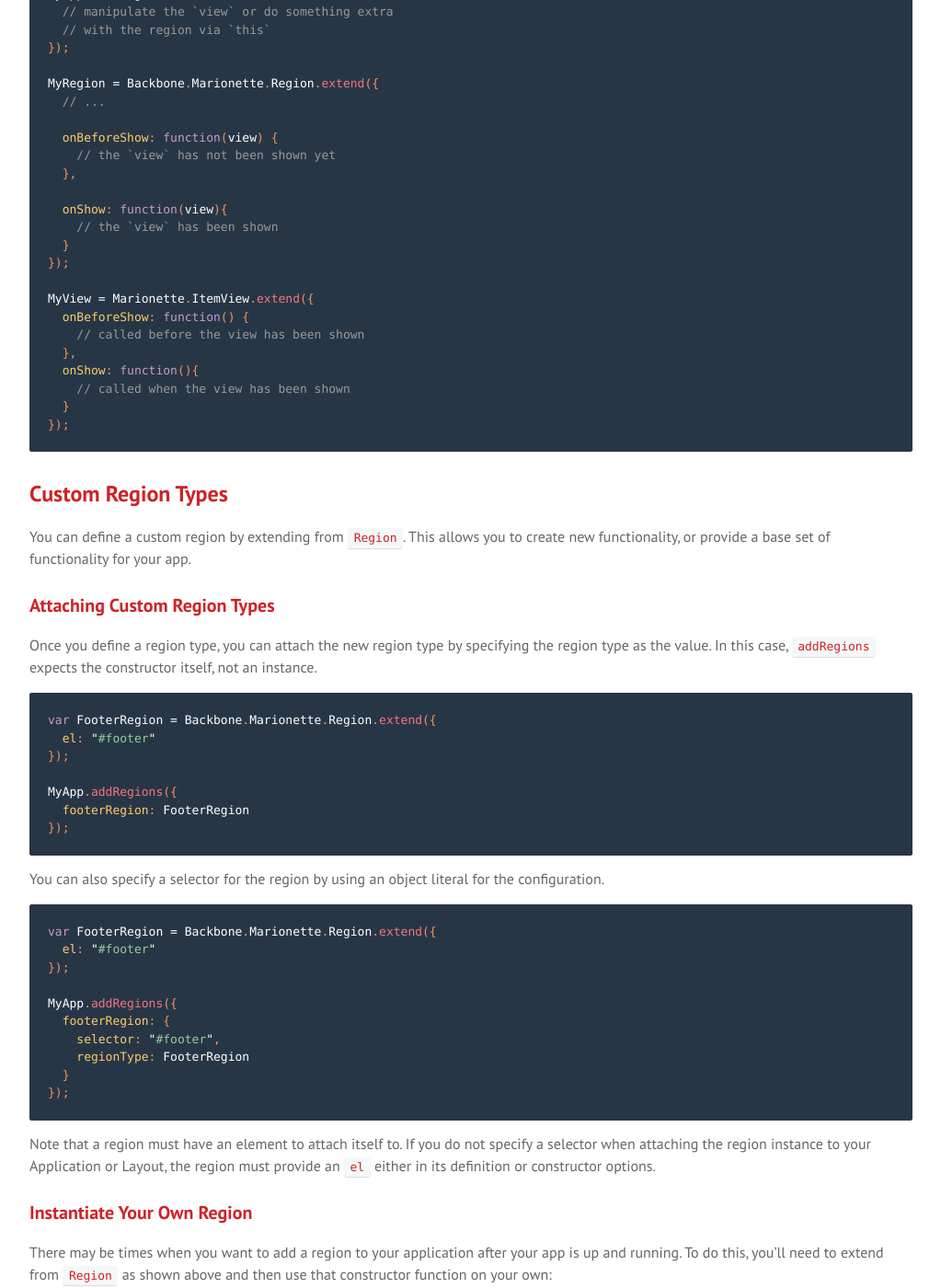
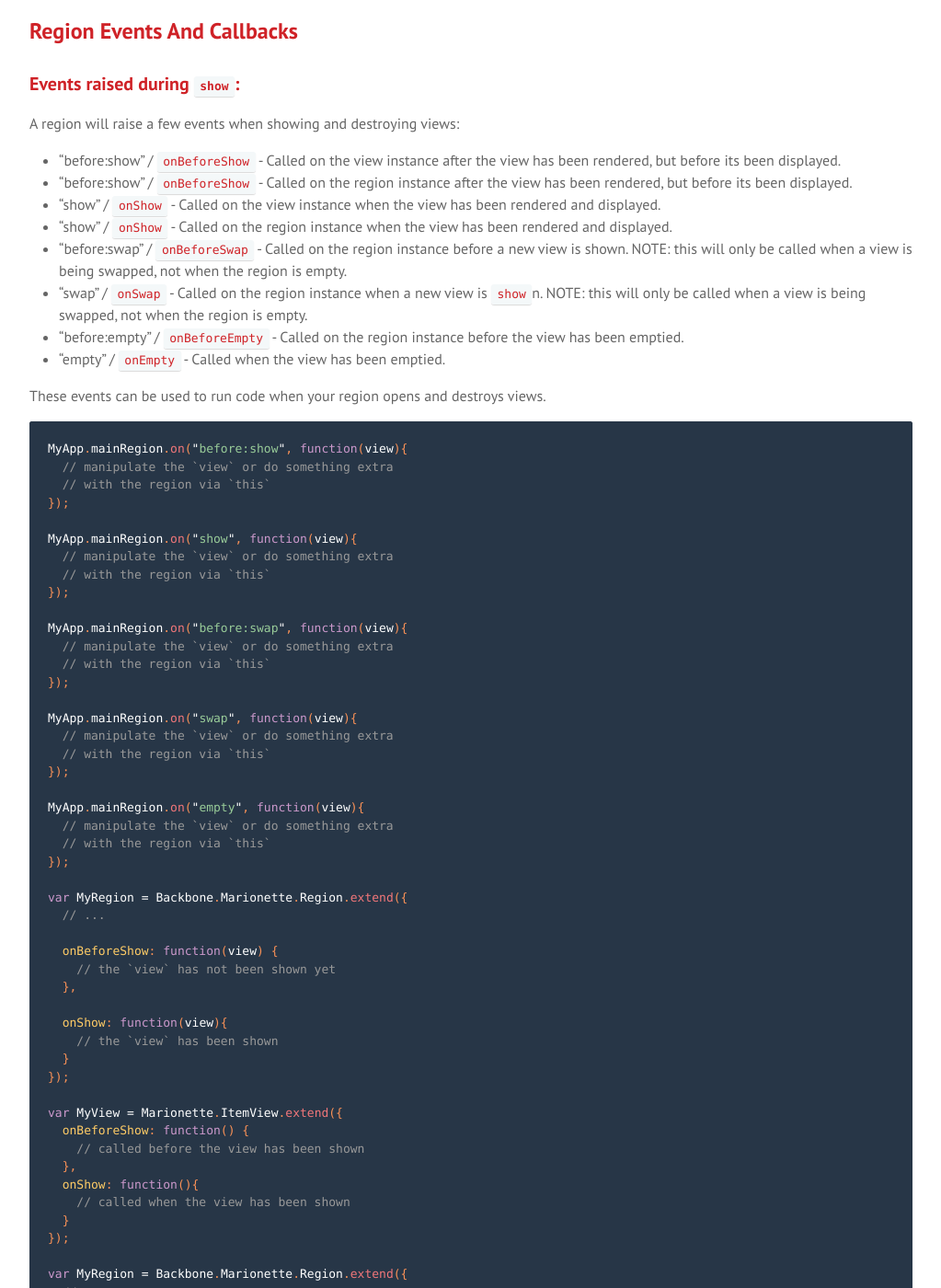
Before and after one commit to sadcitizen/marionettejs.ru, a Jekyll site: the page built from _posts/2014-05-10-region.md, in a window 1280 px wide and 1400 px high, scrolled down 4784 px. Shown: the whole window at 92% size, without its empty margins (128-1151 px from the left). Built offline with Jekyll 4.4.1, drawn with Linux system fonts in a browser that asks for light colours; some web fonts are replaced; Markdown is read by kramdown in place of the engine named in the settings; some of the changed text lies outside the part shown.

Commit message:
update ru/Region

````diff
--- a/_includes/translation/ru/marionette.region.md
+++ b/_includes/translation/ru/marionette.region.md
@@ -1,12 +1,10 @@
-*В данном разделе под термином "регион" стоит понимать термин "region".*
-
-Regions provide consistent methods to manage, show and close
+Regions provide consistent methods to manage, show and destroy
 views in your applications and layouts. They use a jQuery selector
 to show your views in the correct place.
 
-Используя класс `Layout` вы можете создавать вложенные регионы.
+Using the `LayoutView` class you can create nested regions.
 
-## Содержание
+## Documentation Index
 
 * [Defining An Application Region](#defining-an-application-region)
 * [Initialize A Region With An `el`](#initialize-a-region-with-an-el)
@@ -19,8 +17,8 @@
   * [Call `attachView` On Region](#call-attachview-on-region)
 * [Region Events And Callbacks](#region-events-and-callbacks)
   * [Events raised during `show`](#events-raised-during-show)
-* [Custom Region Types](#custom-region-types)
-  * [Attaching Custom Region Types](#attaching-custom-region-types)
+* [Custom Region Classes](#custom-region-classes)
+  * [Attaching Custom Region Classes](#attaching-custom-region-classes)
   * [Instantiate Your Own Region](#instantiate-your-own-region)
 
 ## Defining An Application Region
@@ -44,22 +42,23 @@
 
 If you specify the same region name twice, the last one in wins.
 
-You can also add regions via `Layouts`:
+You can also add regions via `LayoutView`s:
 
 ```js
-AppLayout = Backbone.Marionette.Layout.extend({
-  template: "#layout-template",
+var AppLayoutView = Backbone.Marionette.LayoutView.extend({
+  template: "#layout-view-template",
 
   regions: {
     menu: "#menu",
     content: "#content"
   }
 });
-var layout = new AppLayout();
-layout.render();
-layout.menu.show(new MenuView());
-layout.content.show(new MainContentView());
+var layoutView = new AppLayoutView();
+layoutView.render();
+layoutView.menu.show(new MenuView());
+layoutView.content.show(new MainContentView());
 ```
+
 
 ## Initialize A Region With An `el`
 
@@ -72,12 +71,28 @@
 });
 ```
 
-## Основное применение
+The `el` option can also be a raw DOM node reference:
+
+```js
+var mgr = new Backbone.Marionette.Region({
+  el: document.querySelector("body")
+});
+```
+
+Or the `el` can also be a `jQuery` wrapped DOM node:
+
+```js
+var mgr = new Backbone.Marionette.Region({
+  el: $("body")
+});
+```
+
+## Basic Use
 
 ### Showing a View
 
 Once a region is defined, you can call its `show`
-and `close` methods to display and shut-down a view:
+and `empty` methods to display and shut-down a view:
 
 ```js
 var myView = new MyView();
@@ -85,16 +100,16 @@
 // render and display the view
 MyApp.mainRegion.show(myView);
 
-// closes the current view
-MyApp.mainRegion.close();
+// empties the current view
+MyApp.mainRegion.empty();
 ```
 
+#### preventDestroy
 If you replace the current view with a new view by calling `show`,
-by default it will automatically close the previous view.
-You can prevent this behavior by passing `{preventClose: true}` in the options
+by default it will automatically destroy the previous view.
+You can prevent this behavior by passing `{preventDestroy: true}` in the options
 parameter. Several events will also be triggered on the views; see
 [Region Events And Callbacks](#region-events-and-callbacks) for details.
-
 
 ```js
 // Show the first view.
@@ -102,22 +117,36 @@
 MyApp.mainRegion.show(myView);
 
 // Replace the view with another. The
-// `close` method is called for you
+// `destroy` method is called for you
 var anotherView = new AnotherView();
 MyApp.mainRegion.show(anotherView);
 
 // Replace the view with another.
-// Prevent `close` from being called
+// Prevent `destroy` from being called
 var anotherView2 = new AnotherView();
-MyApp.mainRegion.show(anotherView2, { preventClose: true });
+MyApp.mainRegion.show(anotherView2, { preventDestroy: true });
 ```
 
-NOTE: When using `preventClose: true` you must be careful to cleanup your old views
+NOTE: When using `preventDestroy: true` you must be careful to cleanup your old views
 manually to prevent memory leaks.
 
-## `reset` A Region
 
-A region can be `reset` at any time. This closes any existing view
+#### forceShow
+If you re-call `show` with the same view, by default nothing will happen
+because the view is already in the region. You can force the view to be re-shown
+by passing in `{forceShow: true}` in the options parameter.
+
+```js
+var myView = new MyView();
+MyApp.mainRegion.show(myView);
+
+// the second show call will re-show the view
+MyApp.mainRegion.show(myView, {forceShow: true});
+```
+
+### `reset` A Region
+
+A region can be `reset` at any time. This destroys any existing view
 being displayed, and deletes the cached `el`. The next time the
 region shows a view, the region's `el` is queried from
 the DOM.
@@ -196,20 +225,23 @@
 MyApp.someRegion.attachView(myView);
 ```
 
-## События и коллбеки
+## Region Events And Callbacks
 
 ### Events raised during `show`:
-A region will raise a few events when showing and
-closing views:
+A region will raise a few events when showing
+and destroying views:
 
 * "before:show" / `onBeforeShow` - Called on the view instance after the view has been rendered, but before its been displayed.
 * "before:show" / `onBeforeShow` - Called on the region instance after the view has been rendered, but before its been displayed.
 * "show" / `onShow` - Called on the view instance when the view has been rendered and displayed.
 * "show" / `onShow` - Called on the region instance when the view has been rendered and displayed.
-* "close" / `onClose` - Called when the view has been closed.
+* "before:swap" / `onBeforeSwap` - Called on the region instance before a new view is shown. NOTE: this will only be called when a view is being swapped, not when the region is empty.
+* "swap" / `onSwap` - Called on the region instance when a new view is `show`n. NOTE: this will only be called when a view is being swapped, not when the region is empty.
+* "before:empty" / `onBeforeEmpty` - Called on the region instance before the view has been emptied.
+* "empty" / `onEmpty` - Called when the view has been emptied.
 
 These events can be used to run code when your region
-opens and closes views.
+opens and destroys views.
 
 ```js
 MyApp.mainRegion.on("before:show", function(view){
@@ -222,12 +254,22 @@
   // with the region via `this`
 });
 
-MyApp.mainRegion.on("close", function(view){
+MyApp.mainRegion.on("before:swap", function(view){
   // manipulate the `view` or do something extra
   // with the region via `this`
 });
 
-MyRegion = Backbone.Marionette.Region.extend({
+MyApp.mainRegion.on("swap", function(view){
+  // manipulate the `view` or do something extra
+  // with the region via `this`
+});
+
+MyApp.mainRegion.on("empty", function(view){
+  // manipulate the `view` or do something extra
+  // with the region via `this`
+});
+
+var MyRegion = Backbone.Marionette.Region.extend({
   // ...
 
   onBeforeShow: function(view) {
@@ -239,7 +281,7 @@
   }
 });
 
-MyView = Marionette.ItemView.extend({
+var MyView = Marionette.ItemView.extend({
   onBeforeShow: function() {
     // called before the view has been shown
   },
@@ -247,18 +289,30 @@
     // called when the view has been shown
   }
 });
+
+var MyRegion = Backbone.Marionette.Region.extend({
+  // ...
+
+  onBeforeSwap: function(view) {
+    // the `view` has not been swapped yet
+  },
+
+  onSwap: function(view){
+    // the `view` has been swapped
+  }
+});
 ```
 
-## Custom Region Types
+## Custom Region Classes
 
 You can define a custom region by extending from
 `Region`. This allows you to create new functionality,
 or provide a base set of functionality for your app.
 
-### Attaching Custom Region Types
+### Attaching Custom Region Classes
 
-Once you define a region type, you can attach the
-new region type by specifying the region type as the
+Once you define a region class, you can attach the
+new region class by specifying the region class as the
 value. In this case, `addRegions` expects the constructor itself, not an instance.
 
 ```js
@@ -282,14 +336,14 @@
 MyApp.addRegions({
   footerRegion: {
     selector: "#footer",
-    regionType: FooterRegion
+    regionClass: FooterRegion
   }
 });
 ```
 
 Note that a region must have an element to attach itself to. If you
 do not specify a selector when attaching the region instance to your
-Application or Layout, the region must provide an `el` either in its
+Application or LayoutView, the region must provide an `el` either in its
 definition or constructor options.
 
 ### Instantiate Your Own Region
````
Also changed, not shown: other parts of _includes/translation/ru/marionette.region.md (+5 -5 lines).
